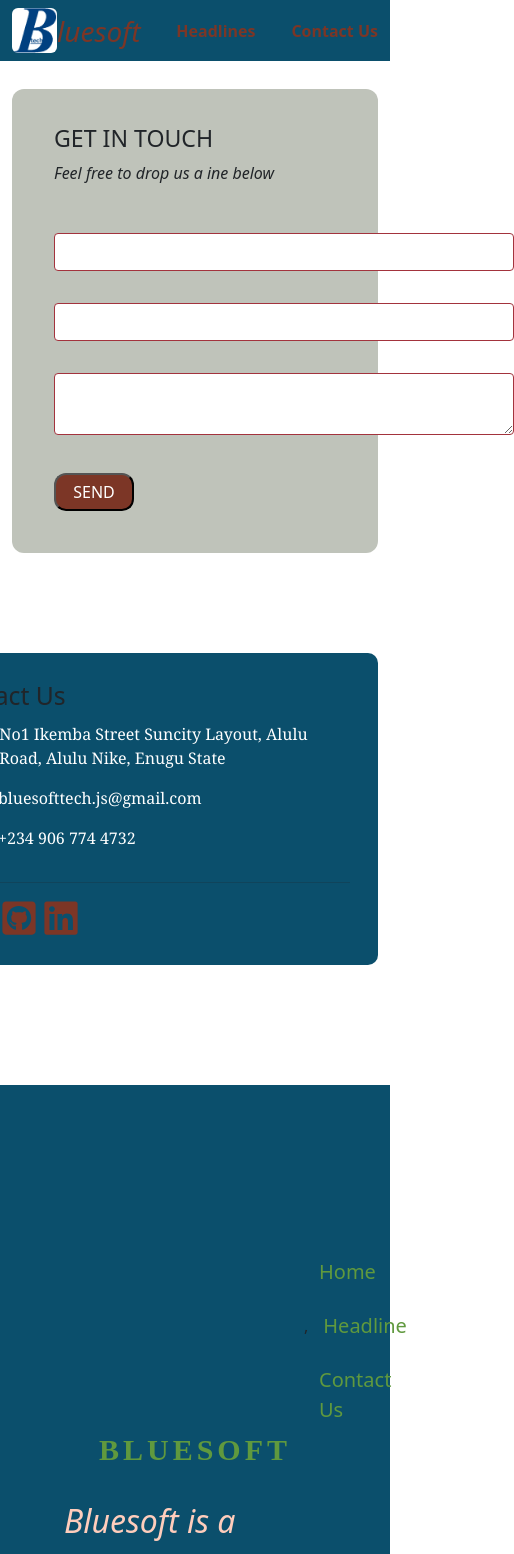
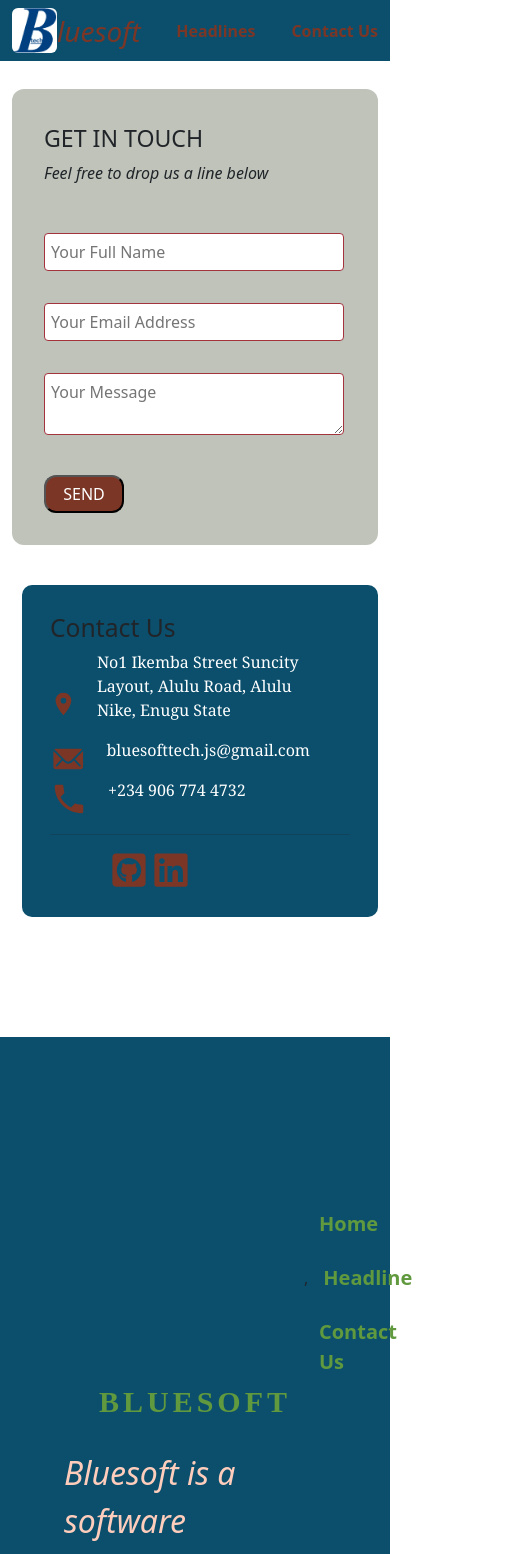
Before and after one commit to Daniel9756/blusoft, a React (Create React App) app: page /contact in a window 390 px wide. Shown: the top 1554 px of the page, 514 px wide, since content can reach past the window. Built offline with nearby package versions, Linux system fonts and the light colour scheme; no server answers.

Commit message:
email sending enabled

```diff
--- a/package.json
+++ b/package.json
@@ -20,7 +20,6 @@
     "react-apollo": "^3.1.5",
     "react-bootstrap": "^2.0.0-rc.0",
     "react-dom": "^17.0.2",
-    "react-hook-form": "^7.17.5",
     "react-icons": "^4.2.0",
     "react-reveal": "^1.2.2",
     "react-router-dom": "^5.3.0",
--- a/src/components/Art.tsx
+++ b/src/components/Art.tsx
@@ -27,7 +27,7 @@ export const Art = (props: any) => {
                 <hr />
                 <div style={{ display: "flex", justifyContent: "space-between", alignItems: "center" }}>
                     <div>
-                        <em style={{ marginLeft: 8, fontWeight: 'bold' }} >Visitors :</em><small style={{ marginLeft: 8, }} >2,000+</small>
+                        <em style={{ marginLeft: 8, fontWeight: 'bold' }} >Author</em>
                     </div>
                     <Link to={`profile/${AuthorId}`} className='userlink'>
 
--- a/src/components/Comp.css
+++ b/src/components/Comp.css
@@ -187,9 +187,16 @@ padding-left: 240px;   }
     font-size: 12px;
 }
 .h3{
-    color: #3A4E48;
     font-size: 8px;
     font-family: 'Times New Roman', Times, serif;
+    text-transform: uppercase;
+    font-weight: bolder;
+    text-align: center;
+}
+.bio{
+    font-size: 22px;
+    font-family: 'Times New Roman', Times, serif;
+    text-align: center;
 }
 .address{
     display: flex;
@@ -217,14 +224,16 @@ padding-left: 240px;   }
     justify-content: flex-start;
     align-items:flex-start;
     margin-top: 28px;
-    padding: 26px;
+    padding: 16px;
     background-color: #BFC3BA;
     /* height: 400px; */
     padding-top: 36px;
     border-radius: 12px;
 }
 .formelement{
-    margin: 16px
+    margin: 16px;
+    display: flex;
+    flex-direction: column;
 }
 .input{
     width: 460px;
@@ -232,6 +241,32 @@ padding-left: 240px;   }
     border-radius: 4px;
     border: 1px solid #A3333D
 }
+@media (max-width: 1020px) {
+    .input{
+        width: 320px;
+        padding: 6px;
+        border-radius: 4px;
+        border: 1px solid #A3333D
+    }
+
+  }
+
+@media (max-width: 760px) {
+    .input{
+        width: 300px;
+        padding: 6px;
+        border-radius: 4px;
+        border: 1px solid #A3333D
+    }
+    .location{
+        padding: 28px;
+        margin-top: 40px;
+        border-radius: 10px;
+        background-color: #0B4F6C;
+        margin-left: 10px;
+    }
+  }
+
 
 .input:active{
     background-color: 1px solid #A3333D;
@@ -247,3 +282,9 @@ padding-left: 240px;   }
 .emailbtn:hover{
     background-color: #A3333D;
 }
+.read{
+    margin-top: 40px;
+}
+.artimage{
+    margin-top: 25px;
+}
--- a/src/components/Contact.tsx
+++ b/src/components/Contact.tsx
@@ -1,22 +1,30 @@
-import React, { useRef } from 'react';
-import { Col, Row, Container } from "react-bootstrap"
+import React, { useRef, useState } from 'react';
+import { Col, Row, Container, Button } from "react-bootstrap"
 import { MdLocationOn, MdPhone } from "react-icons/md"
 import { IoIosMail } from "react-icons/io"
 import emailjs from 'emailjs-com';
-import { useForm } from "react-hook-form";
 import { FaHome, FaGithubSquare, FaLinkedin } from 'react-icons/fa';
+import { FiLoader } from 'react-icons/fi';
 
-const config: string | undefined = (process.env.REACT_APP_EMAIL_SERVICE_ID as string);
-const config1: string | undefined = (process.env.REACT_APP_EMAIL_TEMPLATE_ID as string);
-const config2: string | undefined = (process.env.REACT_APP_EMAIL_USER_ID as string);
 
-function Contact({ process }: any) {
+const config: any = (process.env.REACT_APP_EMAIL_SERVICE_ID as string);
+const config1: any = (process.env.REACT_APP_EMAIL_TEMPLATE_ID as string);
+const config2: any = (process.env.REACT_APP_EMAIL_USER_ID as string);
 
-    const { register, handleSubmit } = useForm();
-    const onSubmit = (data: any) => {
-        emailjs.sendForm(process.env.REACT_APP_EMAIL_SERVICE_ID, process.env.REACT_APP_EMAIL_TEMPLATE_ID, data, process.env.REACT_APP_EMAIL_USER_ID)
+function Contact() {
+    const [message, setMessage] = useState('')
+    const [loading, setLoading] = useState(false)
+    const form: any = useRef();
+
+    const sendEmail = (e: any) => {
+        e.preventDefault();
+        setLoading(true)
+        emailjs.sendForm(config, config1, form.current, config2)
             .then((result) => {
-                console.log(result.text);
+                if (result.status === 200) {
+                    setMessage("Thanks for your Message. We will get intouch soon")
+                    setLoading(false)
+                }
             }, (error) => {
                 console.log(error.text);
             });
@@ -30,29 +38,30 @@ function Contact({ process }: any) {
 
                 <Col md={8}>
 
-                    <form onSubmit={handleSubmit(onSubmit)} className="form">
+                    <form ref={form} onSubmit={sendEmail} className="form">
 
                         <h3 style={{ marginLeft: 16 }}>GET IN TOUCH</h3>
-                        <em style={{ marginLeft: 16, marginBottom: "32px" }}> Feel free to drop us a ine below</em>
+                        <em style={{ marginLeft: 16, marginBottom: "32px" }}> Feel free to drop us a line below</em>
                         <div className="formelement">
-                            <input {...register("Name", { required: true, maxLength: 40 })} className="input" />
+                            <input type="text" name="user_name" className="input" placeholder="Your Full Name" />
 
                         </div>
                         <div className="formelement">
-                            <input {...register("email", { required: true })} className="input" />
+                            <input type="email" name="user_email" className="input" placeholder="Your Email Address" />
+
 
                         </div>
                         <div className="formelement">
-                            <textarea  {...register("message", { min: 30, })} className="input" />
+                            <textarea name="message" className="input" placeholder="Your Message" />
 
                         </div>
+                        <h5 style={{ color: "#60993E", fontFamily: "cursive", marginLeft: 6, marginRight: 6 }}>{message}</h5>
                         <div className="formelement">
-
-                            <button type="submit" className="emailbtn" >SEND</button>
+                            <button type="submit" className="emailbtn" >{loading ? <FiLoader /> : 'SEND'}</button>
                         </div>
                     </form>
                 </Col>
-                <Col md={4} >
+                <Col md={4}>
                     <div className="location" style={{ zIndex: 100 }}>
                         <h2>Contact Us</h2>
                         <div className="address">
--- a/src/components/Fblog.tsx
+++ b/src/components/Fblog.tsx
@@ -27,7 +27,7 @@ export const Fblog = ({ blog }: any) => {
                 <hr />
                 <div style={{ display: "flex", justifyContent: "space-between", alignItems: "center" }}>
                     <div>
-                        <em style={{ marginLeft: 8, fontWeight: 'bold' }} >Visitors :</em><small style={{ marginLeft: 8, }} >2,000+</small>
+                        <em style={{ marginLeft: 8, fontWeight: 'bold' }} >Author :</em>
                     </div>
                     <Link to={`profile/${AuthorId}`} className='userlink'>
 
--- a/src/components/Footer.tsx
+++ b/src/components/Footer.tsx
@@ -3,6 +3,7 @@ import { Col, Image, Row } from 'react-bootstrap'
 import { FaHome, FaGithubSquare, FaLinkedin } from 'react-icons/fa';
 import { GiTriceratopsHead } from 'react-icons/gi';
 import { MdPermContactCalendar } from 'react-icons/md';
+import { Link } from "react-router-dom"
 
 
 // GiTriceratopsHead MdPermContactCalendar
@@ -19,20 +20,18 @@ function Footer() {
                         <div className='items'>
                             <div className='list'>
                                 <FaHome style={{ fontSize: 28, color: '#60993E', }} />
-                                <a href="#" style={{ color: '#60993E', textDecoration: 'none', fontSize: 20, marginLeft: 15 }} >
-                                    Home
-                                </a>
+                                <Link to="/" style={{ fontWeight: "bold", color: '#60993E', textDecoration: 'none', fontSize: 20, marginLeft: 15 }}>Home</Link>
+
                             </div>
                             <div className='list'>,
                                 <GiTriceratopsHead style={{ fontSize: 28, color: '#60993E', }} />
-                                <a href="#" style={{ color: '#60993E', textDecoration: 'none', fontSize: 20, marginLeft: 15 }} >
-                                    Headline
-                                </a>
+                                <Link to="/headline" style={{ fontWeight: "bold", color: '#60993E', textDecoration: 'none', fontSize: 20, marginLeft: 15 }}>Headline</Link>
+
                             </div> <div className='list'>
                                 <MdPermContactCalendar style={{ fontSize: 28, color: '#60993E', }} />
-                                <a href="#" style={{ color: '#60993E', textDecoration: 'none', fontSize: 20, marginLeft: 15 }} >
-                                    Contact Us
-                                </a>
+                                <Link to="/contact" style={{ fontWeight: "bold",color: '#60993E', textDecoration: 'none', fontSize: 20, marginLeft: 15 }}> Contact Us</Link>
+
+
                             </div>
                         </div>
                     </Fade>
@@ -45,7 +44,7 @@ function Footer() {
                             <small className="subtitle1">Bluesoft</small>
                         </div>
                         <div>
-                            <em style={{ textAlign: 'center', marginTop: 32, fontSize: 32,color: '#ffcdbc', }}>
+                            <em style={{ textAlign: 'center', marginTop: 32, fontSize: 32, color: '#ffcdbc', }}>
                                 Bluesoft is a software development company with a very greate potential. Our weekly blog is a boostful
                                 impact which attract 100, 000+ readers
                             </em>
--- a/src/components/Gql.tsx
+++ b/src/components/Gql.tsx
@@ -24,7 +24,7 @@ query getOneArticle($id: String) {
     body
   body
     AuthorId
-
+  url
 }
   }
 `;
@@ -41,6 +41,7 @@ query getFeatured {
     published
     AuthorId
     createdAt
+    url
   }
 }
 
@@ -58,6 +59,7 @@ query getPublished {
     published
     fullname
     featured
+    url
   }
 }
 `;
--- a/src/components/Home.tsx
+++ b/src/components/Home.tsx
@@ -1,6 +1,4 @@
 import React from 'react'
-import Sidebar from './Sidebar'
-import Body from './Body'
 import Mission from './Mission'
 import { Col, Container, Image, Row } from 'react-bootstrap'
 import "./Comp.css"
@@ -8,8 +6,6 @@ import Goal from './Goal'
 import { Featured } from './Featured'
 // import Fade Wobble Slide Flip from 'react-reveal/Fade';
 const Rotate = require('react-reveal/Rotate')
-const Fade = require('react-reveal/Fade')
-const Wobble = require('react-reveal/Wobble')
 const Slide = require('react-reveal/Slide')
 const Flip = require('react-reveal/Flip')
 
```
Also changed, not shown: src/components/Body.tsx (deleted, +0 -11 lines), src/components/Headline.tsx (deleted, +0 -76 lines), src/components/Profile.tsx (+5 -5 lines), src/components/ReadArticle.tsx (+12 -8 lines), 2 other files (tests, documents, lock files or other folders).
